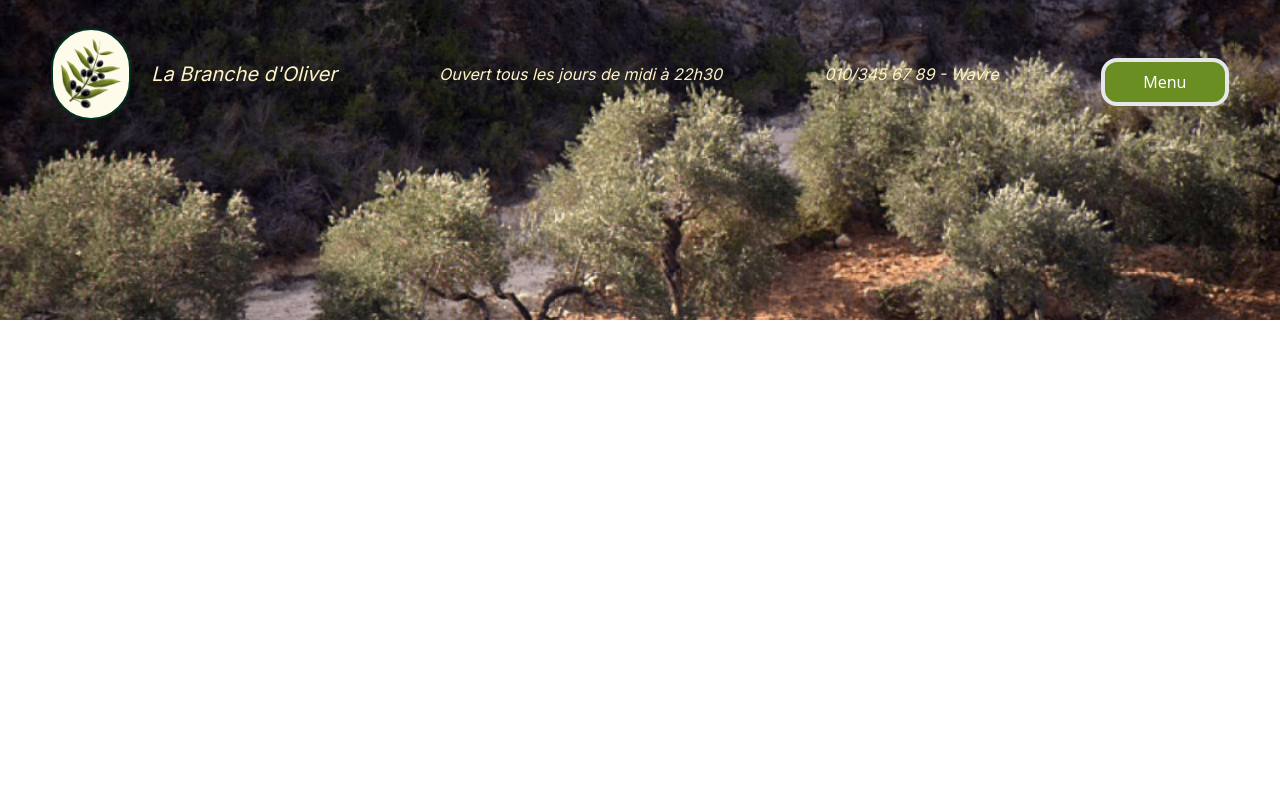
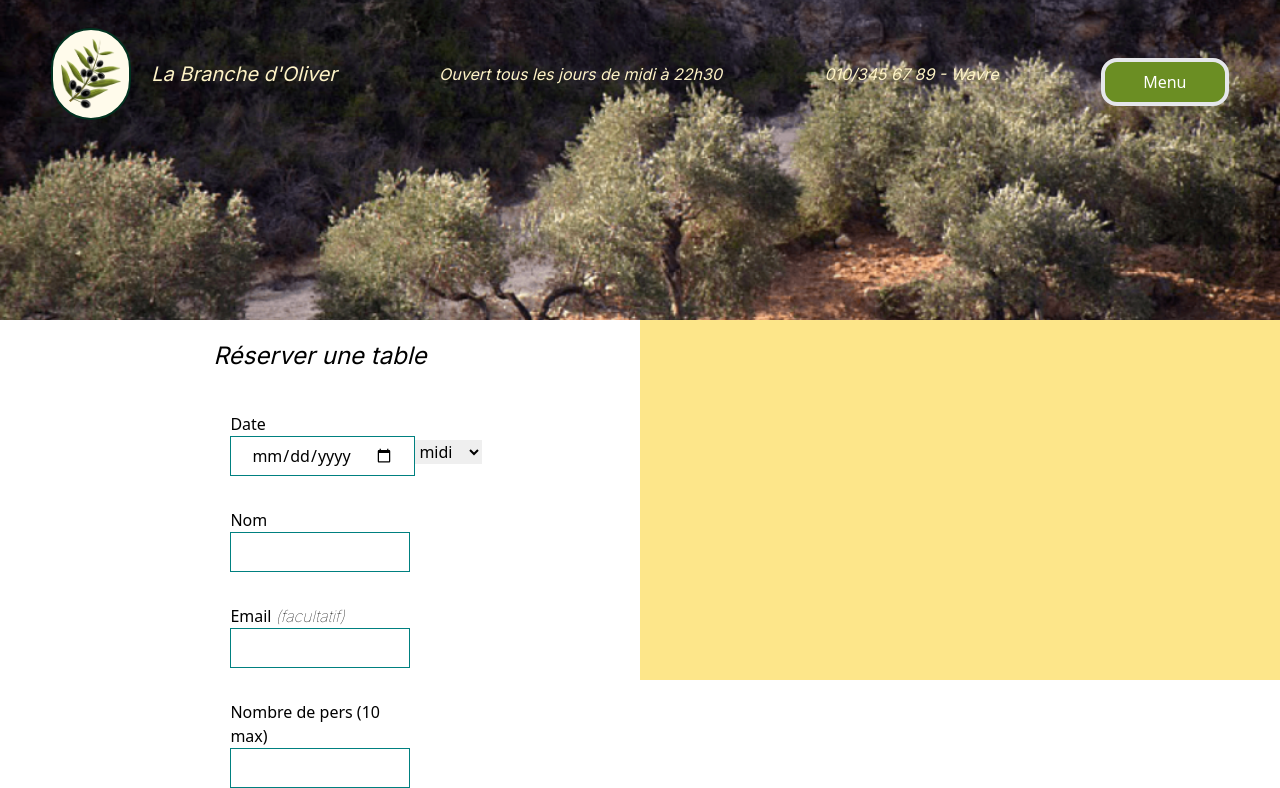
Before and after one commit to alain17-web/restaurantManager, a React (Vite) app in the folder restaurant-manager-ui/: page /reservation-infos in a window 1280 px wide. Shown: the top 788 px of the page. Built offline with nearby package versions, Linux system fonts and the light colour scheme.

Commit message:
ADD UI BookingForm to About

```diff
--- /dev/null
+++ b/restaurant-manager-ui/src/components/bookingForm/BookingForm.tsx
@@ -0,0 +1,63 @@
+import TimeOptions from "../timeOptions/TimeOptions.tsx";
+
+const BookingForm = () => {
+    return (
+        <section className={"flex-1 h-full flex flex-col items-center"}>
+            <h1 className={"text-2xl font-inter italic mt-5"}>Réserver une table</h1>
+            <form className={"w-[70%] h-full flex flex-col items-center mt-5"}>
+                <div className={"w-[40%] flex items center justify-between"}>
+                    <div className={"input-group mt-5 flex flex-col items-center"}>
+                        <label htmlFor="date" className={"self-start block"}>Date</label>
+                        <input
+                            type="date"
+                            id="date"
+                            required
+                            className={"w-full h-10 px-5 border border-[#008080]"}
+                        />
+                    </div>
+                    <div className={"input-group mt-12"}>
+                        <select>
+                            <TimeOptions/>
+                        </select>
+                    </div>
+                </div>
+                <div className={"w-[40%] input-group mt-8 flex flex-col items-center"}>
+                    <label htmlFor="name" className={"self-start block"}>Nom</label>
+                    <input
+                        type="text"
+                        id="name"
+                        required
+                        className={"w-full h-10 text-start pl-3 border border-[#008080]"}
+                    />
+                </div>
+                <div className={"w-[40%] input-group mt-8 flex flex-col items-center"}>
+                    <label htmlFor="email" className={"self-start block"}>Email <span
+                        className={"font-inter font-thin italic"}>(facultatif)</span></label>
+                    <input
+                        type="email"
+                        id="email"
+                        className={"w-full h-10 text-start pl-3 border border-[#008080]"}
+                    />
+                </div>
+                <div className={"w-[40%] input-group mt-8 flex flex-col items-center"}>
+                    <label htmlFor="numberOfPeople" className={"self-start block"}>Nombre de pers (10
+                        max)</label>
+                    <input
+                        type="number"
+                        min="1"
+                        max="10"
+                        id="numberOfPeople"
+                        required
+                        className={"w-full h-10 text-start pl-3 border border-[#008080]"}
+                    />
+                </div>
+                <div className={"w-[40%] input-group mt-8 flex flex-col items-center"}>
+                    <button
+                        className={"w-full h-10 bg-[#008080] hover:bg-[#6B8E23] text-white text-xl font-inter cursor-pointer"}>Réserver
+                    </button>
+                </div>
+            </form>
+        </section>
+    );
+};
+export default BookingForm;
--- /dev/null
+++ b/restaurant-manager-ui/src/components/timeOptions/TimeOptions.tsx
@@ -0,0 +1,13 @@
+const TimeOptions = () => {
+
+    const hours = ["midi", "12h30", "13h", "13h30", "14h", "14h30", "15h", "16h", "17h", "18h", "18h30", "19h", "19h30", "20h30", "21h", "21h30", "22h"];
+    return (
+        <>
+            {hours.map((hour) => (
+                <option key={hour} value={hour}>{hour}</option>
+            ))}
+        </>
+    );
+};
+
+export default TimeOptions;
--- a/restaurant-manager-ui/src/pages/about/About.tsx
+++ b/restaurant-manager-ui/src/pages/about/About.tsx
@@ -1,5 +1,7 @@
 import Navbar from "../../components/navbar/Navbar.tsx";
 import {useState} from "react";
+import BookingForm from "../../components/bookingForm/BookingForm.tsx";
+
 
 const About = () => {
 
@@ -12,6 +14,12 @@ const About = () => {
             >
                 <Navbar isOnAbout={isOnAbout}/>
             </header>
+            <main className={"w-full h-[45vh] flex items-center justify-center"}>
+               <BookingForm/>
+                <section className={"flex-1 h-full bg-amber-200"}>
+
+                </section>
+            </main>
         </section>
     );
 };
```
